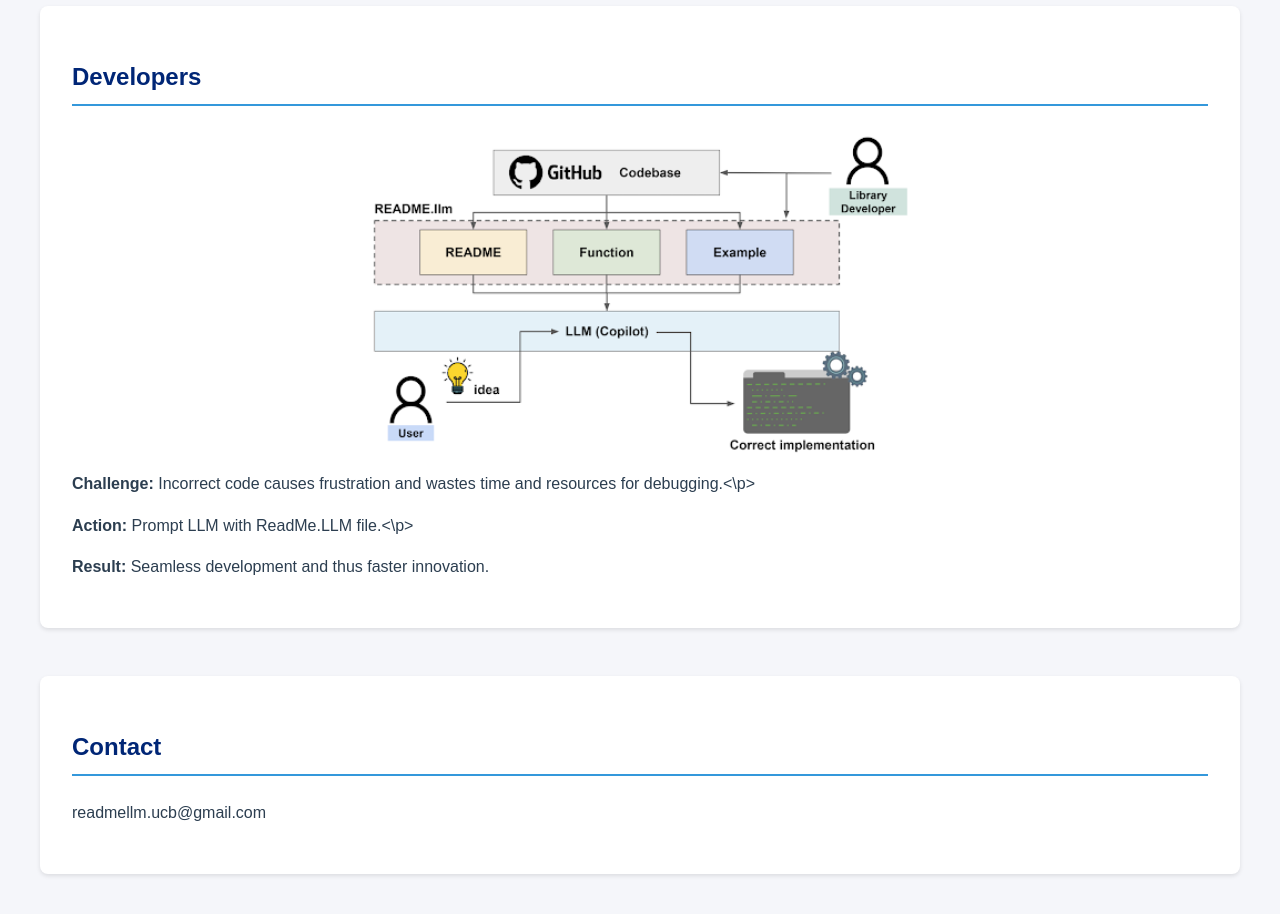
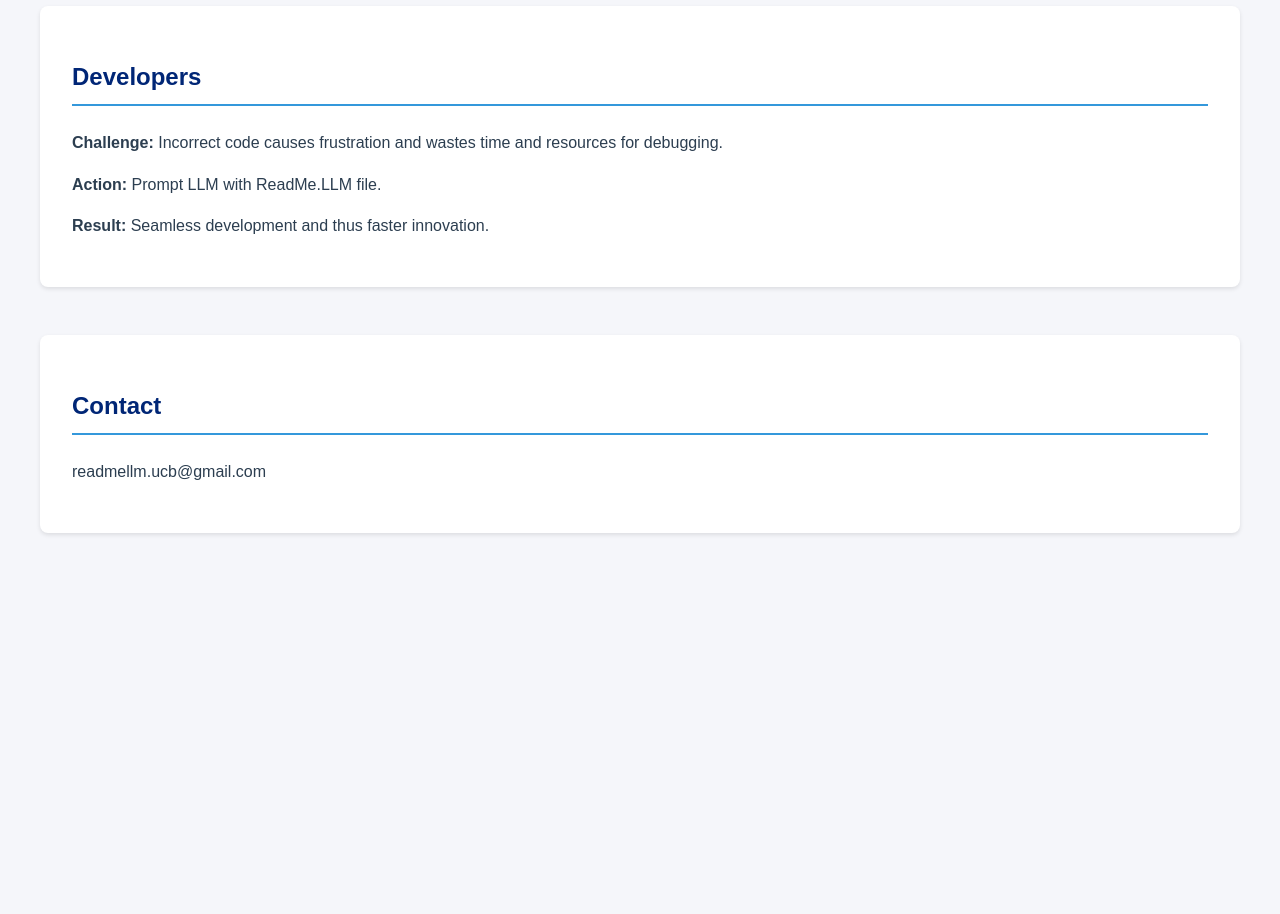
Before and after one commit to readmellm/readmellm.github.io, a plain HTML site: page index.html in a window 1280 px wide. Shown: the part 1280-2194 px from the top of the page. After the commit the page ends 1909 px from the top, so only its background shows below. Drawn offline with Linux system fonts and the light colour scheme.

Commit message:
Cleaned up developers section

```diff
--- a/index.html
+++ b/index.html
@@ -50,10 +50,9 @@
 
         <section id="developer">
             <h2>Developers</h2>
-            <img src="assets/images/flowchart.png" alt="ReadMe LLM framework" class="center">
-            <p><b>Challenge:</b> Incorrect code causes frustration and wastes time and resources for debugging.<\p>
-               <p><b>Action:</b> Prompt LLM with ReadMe.LLM file.<\p>
-               <p></p><b>Result:</b> Seamless development and thus faster innovation.</p>
+            <p><b>Challenge:</b> Incorrect code causes frustration and wastes time and resources for debugging.</p>
+            <p><b>Action:</b> Prompt LLM with ReadMe.LLM file.</p>
+            <p></p><b>Result:</b> Seamless development and thus faster innovation.</p>
         </section>
 
         <section id="contact">
```
